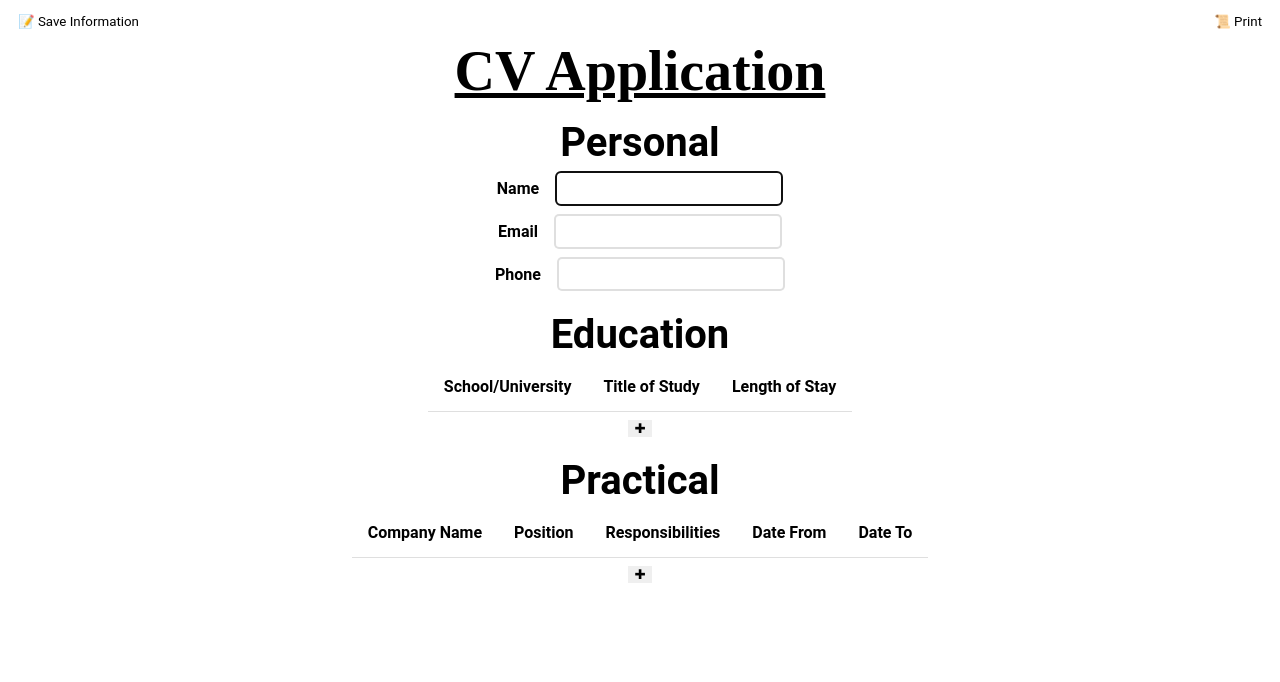
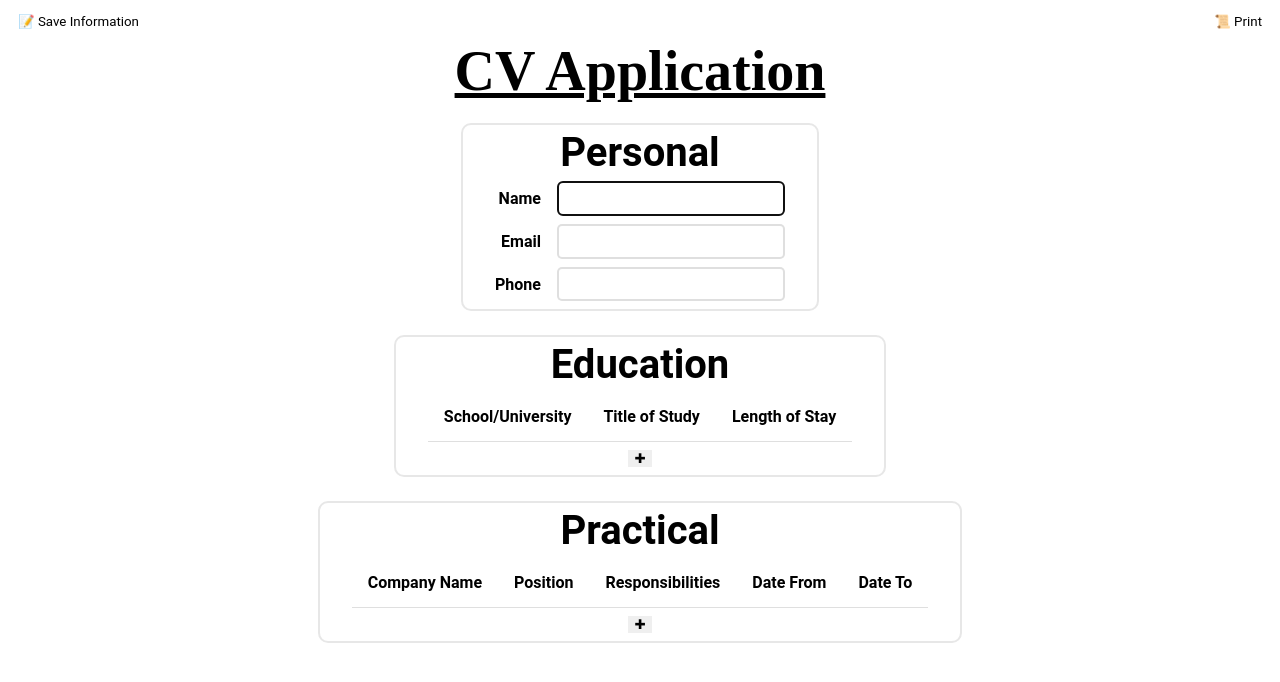
Before and after one commit to norkitorki/odin-project-cv-application, a React (Vite) app: page / in a window 1280 px wide. Shown: the top 682 px of the page. Built offline with nearby package versions, Linux system fonts and the light colour scheme.

Commit message:
Give slight border to each section and align personal inputs

```diff
--- a/src/styles/main.css
+++ b/src/styles/main.css
@@ -77,11 +77,19 @@ nav button:focus {
 .personal,
 .education,
 .practical {
-  margin-top: 1.5rem;
+  max-width: max-content;
+  margin: 1.5rem auto 0 auto;
+  padding: 0.5rem 2rem;
+  border: 2px solid #b3b3b352;
+  border-radius: 10px;
   display: flex;
   align-items: center;
   flex-direction: column;
   gap: 0.5rem;
+}
+
+.personal label {
+  align-self: flex-end;
 }
 
 .personal input {
```
